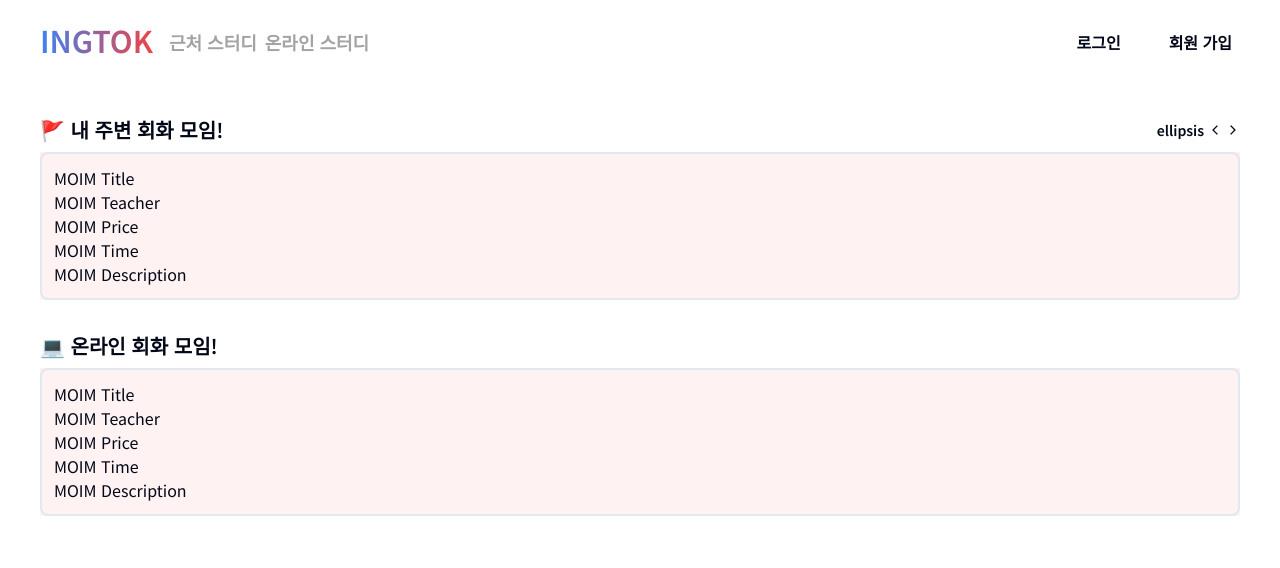
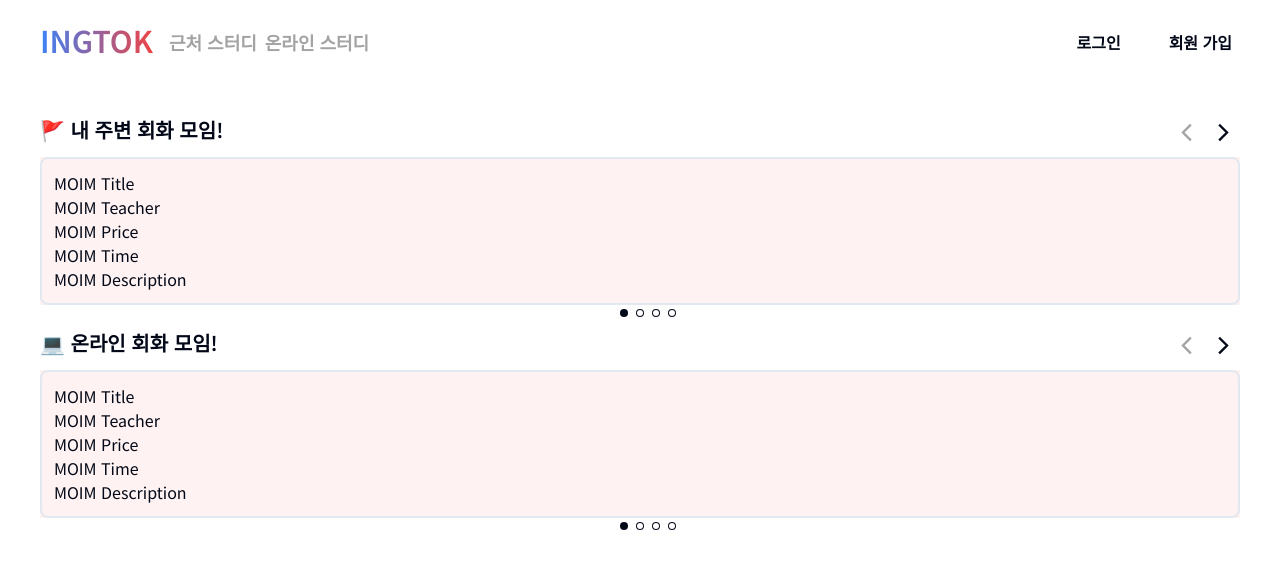
Before and after one commit to TEAM-eng-talk-mo/eng-talk-mo-fe, a Next.js app: page / in a window 1280 px wide. Shown: the top 568 px of the page. Built offline with nearby package versions, Linux system fonts and the light colour scheme.

Commit message:
feat(Home UI): slider pagenation

```diff
--- a/components/StudyList/OnlineStudyList.tsx
+++ b/components/StudyList/OnlineStudyList.tsx
@@ -1,11 +1,47 @@
 "use client";
-import { useEffect, useState } from "react";
-import { A11y, Pagination } from "swiper/modules";
-import { Swiper, SwiperSlide } from "swiper/react";
+import { useEffect, useRef, useState } from "react";
+
+import { A11y } from "swiper/modules";
+import { Swiper as SwiperContianer, SwiperSlide } from "swiper/react";
+import Swiper from "swiper";
+import { cn } from "@/lib/utils";
+import "swiper/css";
+
 import StudyContainer from "./StudyContainer";
 
+import { IoChevronBackSharp } from "react-icons/io5";
+import { IoChevronForwardSharp } from "react-icons/io5";
+import { GoDot, GoDotFill } from "react-icons/go";
+
 const OnlineStudyList = () => {
-  const [sliderCnt, setSliderCnt] = useState<number | undefined>();
+  const [sliderCnt, setSliderCnt] = useState(1);
+  const [sliderIndex, setSliderIndex] = useState<number>();
+  const [pageIndex, setPageIndex] = useState<0 | 1 | 2>(0);
+
+  const swiperRef = useRef<Swiper>();
+  const pageRef = useRef<Swiper>();
+  const sliderContentsCnt = 10;
+
+  const handleSliderChange = () => {
+    const prevIndex = sliderIndex;
+    setSliderIndex(swiperRef.current?.activeIndex);
+    if (swiperRef.current?.activeIndex! - prevIndex! > 0) {
+      if (pageIndex !== 2) setPageIndex((prev) => (prev + 1) as 1 | 2);
+      if (pageIndex === 2) pageRef.current?.slideNext();
+    }
+    if (swiperRef.current?.activeIndex! - prevIndex! < 0) {
+      if (pageIndex !== 0) setPageIndex((prev) => (prev - 1) as 0 | 1);
+      if (pageIndex === 0) pageRef.current?.slidePrev();
+    }
+  };
+
+  const handleSlideLeft = () => {
+    swiperRef.current?.slidePrev();
+  };
+
+  const handleSlideRight = () => {
+    swiperRef.current?.slideNext();
+  };
 
   useEffect(() => {
     window.addEventListener("resize", () => {
@@ -23,27 +59,74 @@ const OnlineStudyList = () => {
   }, []);
   return (
     <div>
-      <div className="font-semibold my-2 text-xl">💻 온라인 회화 모임!</div>
-      <Swiper
-        modules={[Pagination, A11y]}
+      <div className="flex justify-between font-semibold my-2 text-xl ">
+        <div>💻 온라인 회화 모임!</div>
+        <div className="flex gap-1 text-sm items-center">
+          <div
+            className={cn(
+              "rounded-full p-1 transition",
+              sliderIndex === 0
+                ? "text-neutral-400"
+                : "hover:bg-neutral-200 hover:cursor-pointer"
+            )}
+            onClick={handleSlideLeft}>
+            <IoChevronBackSharp size={25} />
+          </div>
+          <div
+            className={cn(
+              "rounded-full p-1 transition",
+              sliderIndex === sliderContentsCnt - sliderCnt
+                ? "text-neutral-400"
+                : "hover:bg-neutral-200 hover:cursor-pointer"
+            )}
+            onClick={handleSlideRight}>
+            <IoChevronForwardSharp size={25} />
+          </div>
+        </div>
+      </div>
+      <div>
+        <SwiperContianer
+          modules={[A11y]}
           spaceBetween={10}
           slidesPerView={sliderCnt}
-        pagination={{ clickable: true }}
-        onSwiper={(swiper) => console.log(swiper)}
-        onSlideChange={() => console.log("slide change")}>
-        <SwiperSlide className="bg-red-50">
+          onSlideChange={() => handleSliderChange()}
+          onSwiper={(swiper) => {
+            swiperRef.current = swiper;
+            setSliderIndex(swiper.activeIndex);
+          }}>
+          {Array.from({ length: 10 }, (_, index) => (
+            <SwiperSlide key={index} className="bg-red-50">
               <StudyContainer />
             </SwiperSlide>
-        <SwiperSlide className="bg-red-50">
-          <StudyContainer />
+          ))}
+        </SwiperContianer>
+        <div className="flex justify-center items-center">
+          <div className="w-[80px]">
+            <SwiperContianer
+              modules={[A11y]}
+              spaceBetween={0}
+              slidesPerView={5}
+              onSwiper={(swiper) => {
+                pageRef.current = swiper;
+              }}>
+              <SwiperSlide>
+                <div className="w-4 h-4" />
               </SwiperSlide>
-        <SwiperSlide className="bg-red-50">
-          <StudyContainer />
+              {Array.from(
+                { length: Math.ceil(sliderContentsCnt / sliderCnt) },
+                (_, index) => (
+                  <SwiperSlide key={index}>
+                    {index === sliderIndex ? <GoDotFill /> : <GoDot />}
                   </SwiperSlide>
-        <SwiperSlide className="bg-red-50">
-          <StudyContainer />
+                )
+              )}
+              <SwiperSlide>
+                <div className="w-4 h-4" />
               </SwiperSlide>
-      </Swiper>
+            </SwiperContianer>
+          </div>
+        </div>
+      </div>
     </div>
   );
 };
--- a/components/StudyList/StudyNearbyList.tsx
+++ b/components/StudyList/StudyNearbyList.tsx
@@ -1,17 +1,48 @@
 "use client";
+import { useEffect, useRef, useState } from "react";
+
 import { A11y } from "swiper/modules";
-import { Swiper, SwiperRef, SwiperSlide } from "swiper/react";
+import { Swiper as SwiperContianer, SwiperSlide } from "swiper/react";
+import Swiper from "swiper";
+import { cn } from "@/lib/utils";
+import "swiper/css";
 
-import "swiper/css";
-import { useEffect, useRef, useState } from "react";
 import StudyContainer from "./StudyContainer";
 
 import { IoChevronBackSharp } from "react-icons/io5";
 import { IoChevronForwardSharp } from "react-icons/io5";
+import { GoDot, GoDotFill } from "react-icons/go";
 
 // sm 640 md 768 lg 1024 xl 1280
 const StudyNearbyList = () => {
-  const [sliderCnt, setSliderCnt] = useState<number | undefined>();
+  const [sliderCnt, setSliderCnt] = useState(1);
+  const [sliderIndex, setSliderIndex] = useState<number>();
+  const [pageIndex, setPageIndex] = useState<0 | 1 | 2>(0);
+
+  const swiperRef = useRef<Swiper>();
+  const pageRef = useRef<Swiper>();
+  const sliderContentsCnt = 10;
+
+  const handleSliderChange = () => {
+    const prevIndex = sliderIndex;
+    setSliderIndex(swiperRef.current?.activeIndex);
+    if (swiperRef.current?.activeIndex! - prevIndex! > 0) {
+      if (pageIndex !== 2) setPageIndex((prev) => (prev + 1) as 1 | 2);
+      if (pageIndex === 2) pageRef.current?.slideNext();
+    }
+    if (swiperRef.current?.activeIndex! - prevIndex! < 0) {
+      if (pageIndex !== 0) setPageIndex((prev) => (prev - 1) as 0 | 1);
+      if (pageIndex === 0) pageRef.current?.slidePrev();
+    }
+  };
+
+  const handleSlideLeft = () => {
+    swiperRef.current?.slidePrev();
+  };
+
+  const handleSlideRight = () => {
+    swiperRef.current?.slideNext();
+  };
 
   useEffect(() => {
     window.addEventListener("resize", () => {
@@ -32,34 +63,70 @@ const StudyNearbyList = () => {
       <div className="flex justify-between font-semibold my-2 text-xl ">
         <div>🚩 내 주변 회화 모임!</div>
         <div className="flex gap-1 text-sm items-center">
-          ellipsis
-          <div className=" hover:bg-neutral-100">
-            <IoChevronBackSharp />
+          <div
+            className={cn(
+              "rounded-full p-1 transition",
+              sliderIndex === 0
+                ? "text-neutral-400"
+                : "hover:bg-neutral-200 hover:cursor-pointer"
+            )}
+            onClick={handleSlideLeft}>
+            <IoChevronBackSharp size={25} />
           </div>
-          <div>
-            <IoChevronForwardSharp />
+          <div
+            className={cn(
+              "rounded-full p-1 transition",
+              sliderIndex === sliderContentsCnt - sliderCnt
+                ? "text-neutral-400"
+                : "hover:bg-neutral-200 hover:cursor-pointer"
+            )}
+            onClick={handleSlideRight}>
+            <IoChevronForwardSharp size={25} />
           </div>
         </div>
       </div>
-      <div className="flex items-center mb-8 gap-2">
-        <Swiper
+      <div>
+        <SwiperContianer
           modules={[A11y]}
           spaceBetween={10}
           slidesPerView={sliderCnt}
-          onSlideChange={() => console.log("slide change")}>
-          <SwiperSlide className="bg-red-50">
-            <StudyContainer />
-          </SwiperSlide>
-          <SwiperSlide className="bg-red-50">
-            <StudyContainer />
-          </SwiperSlide>
-          <SwiperSlide className="bg-red-50">
-            <StudyContainer />
-          </SwiperSlide>
-          <SwiperSlide className="bg-red-50">
-            <StudyContainer />
-          </SwiperSlide>
-        </Swiper>
+          onSlideChange={() => handleSliderChange()}
+          onSwiper={(swiper) => {
+            swiperRef.current = swiper;
+            setSliderIndex(swiper.activeIndex);
+          }}>
+          {Array.from({ length: 10 }, (_, index) => (
+            <SwiperSlide key={index} className="bg-red-50">
+              <StudyContainer />
+            </SwiperSlide>
+          ))}
+        </SwiperContianer>
+        <div className="flex justify-center items-center">
+          <div className="w-[80px]">
+            <SwiperContianer
+              modules={[A11y]}
+              spaceBetween={0}
+              slidesPerView={5}
+              onSwiper={(swiper) => {
+                pageRef.current = swiper;
+              }}>
+              <SwiperSlide>
+                <div className="w-4 h-4" />
+              </SwiperSlide>
+              {Array.from(
+                { length: Math.ceil(sliderContentsCnt / sliderCnt) },
+                (_, index) => (
+                  <SwiperSlide key={index}>
+                    {index === sliderIndex ? <GoDotFill /> : <GoDot />}
+                  </SwiperSlide>
+                )
+              )}
+              <SwiperSlide>
+                <div className="w-4 h-4" />
+              </SwiperSlide>
+            </SwiperContianer>
+          </div>
+        </div>
       </div>
     </div>
   );
```
Lines whose indentation alone changed are shown as unchanged.
